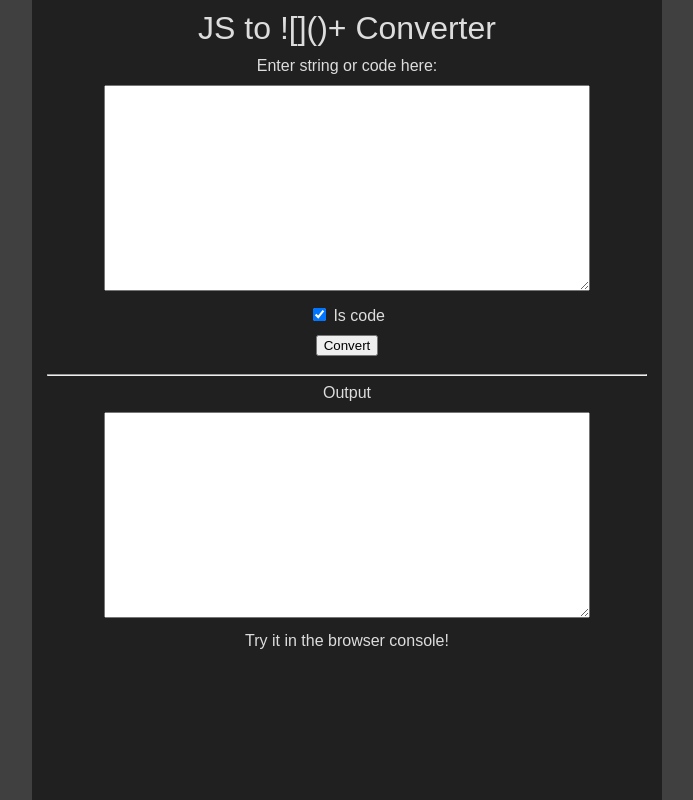
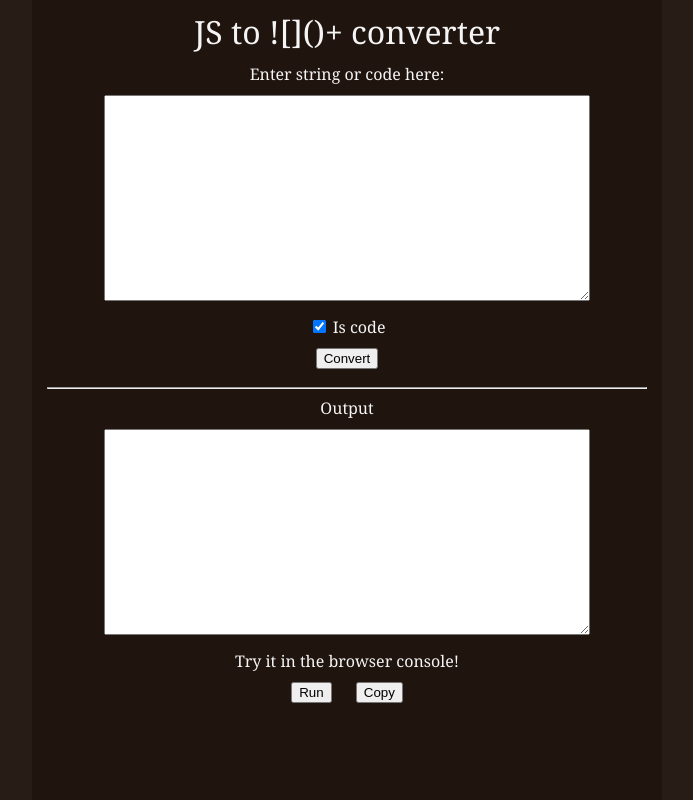
Before and after one commit to nathanoc/esoteric-js-converter, a plain HTML site: page index.html in a window 1280 px wide. Shown: the whole page, without its empty margins (293-986 px from the left). Drawn offline with Linux system fonts and the light colour scheme.

Commit message:
added copy button and changed styles

```diff
--- /dev/null
+++ b/buttons.js
@@ -0,0 +1,13 @@
+function runOutput()
+{
+    eval(document.getElementById("output").innerHTML)
+}
+
+function copyOutput()
+{
+    navigator.clipboard.writeText(document.getElementById("output").innerHTML)
+    document.getElementById("copybutton").innerHTML = "Copied."
+    setTimeout(function() {
+        document.getElementById("copybutton").innerHTML = "Copy"
+    }, 1000)
+}
--- a/index.html
+++ b/index.html
@@ -6,13 +6,14 @@
 
         <script src="converter.js"></script>
         <script src="conversions.js"></script>
+        <script src="buttons.js"></script>
 
         <link rel="stylesheet" href="styles.css">
     </head>
 
     <body>
         <div id="content">
-            <h1>JS to ![]()+ Converter</h1>
+            <h1>JS to ![]()+ converter</h1>
 
             <label for="input">Enter string or code here:</label>
             <br>
@@ -28,6 +29,8 @@
             <br>
             <textarea readonly id="output"></textarea>
             <p>Try it in the browser console!</p>
+            <button onclick="eval(document.getElementById('output').innerHTML)">Run</button>
+            <button id="copybutton" onclick="copyOutput()">Copy</button>
         </div>
     </body>
 </html>
--- a/styles.css
+++ b/styles.css
@@ -46,9 +46,9 @@ table {
 /* END OF RESET */
 
 body {
-    background-color: #404040;
-    color: #dddddd;
-    font-family: sans-serif;
+    background-color: #271c16;
+    color: #f5f5f5;
+    font-family:Georgia, 'Times New Roman', Times, serif;
     line-height: normal;
 }
 
@@ -66,7 +66,7 @@ button {
     margin: auto;
     text-align: center;
 
-    width: 600px;
+    width: min(100%, 600px);
     height: fit-content;
     min-height: 100vh;
 
@@ -74,7 +74,7 @@ button {
     padding-top: 0;
     padding-bottom: 0;
 
-    background-color: #202020;
+    background-color: #20140f;
 }
 
 #input {
```
